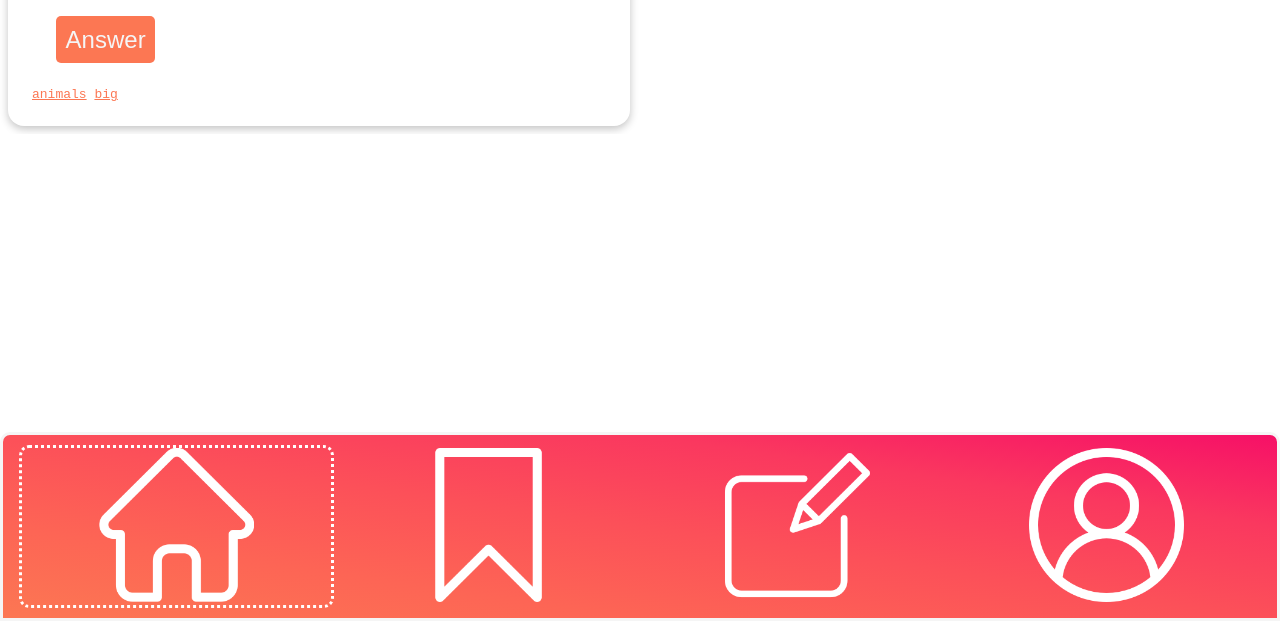
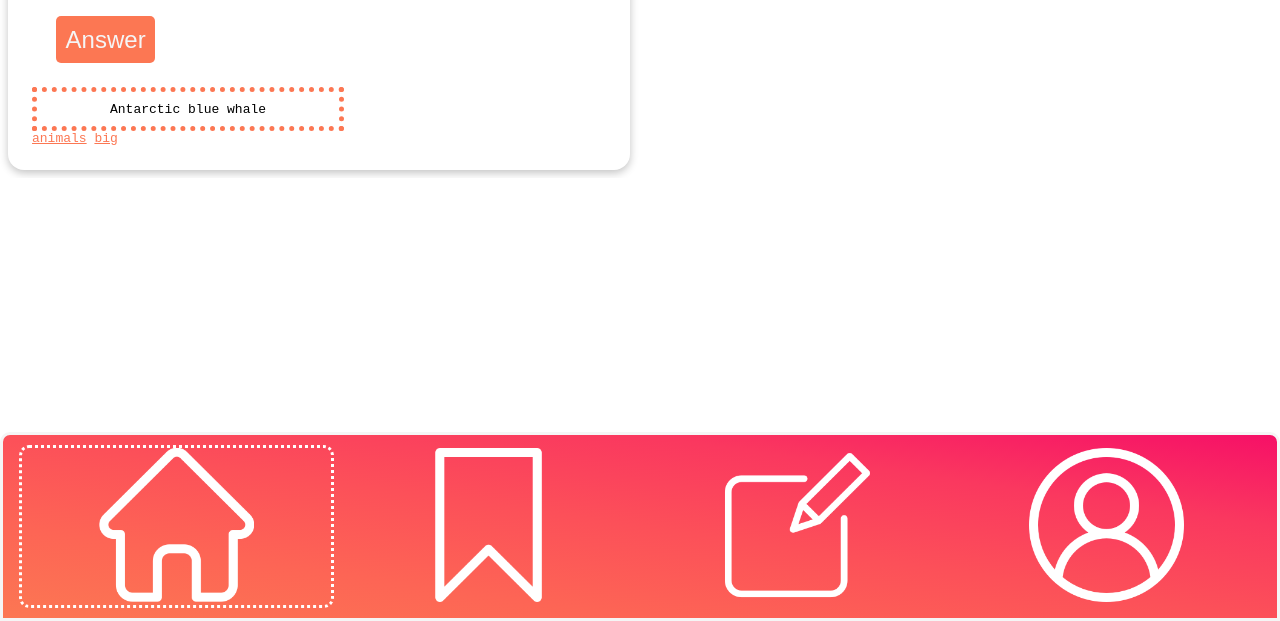
Before and after one commit to AlexJanow/quiz-app, a website: page index.html in a window 1280 px wide. Both pictures are taken after a click on the button "Answer". Shown: the part 179-800 px from the top of the page. Drawn offline with Linux system fonts and the light colour scheme.

Commit message:
add answer toggle and edit re-toggle of bookmark

```diff
--- a/index.html
+++ b/index.html
@@ -17,6 +17,7 @@
             <h2>Question</h2>
             <p>What is the biggest animal in the World?</p>
             <button class="button-answer">Answer</button>
+            <div class="answer">Antarctic blue whale</div>
             <div class="tags">
               <a href="#">animals</a>
               <a href="#">big</a>
--- a/script.js
+++ b/script.js
@@ -9,3 +9,12 @@ for (let i = 0; i < bookmark.length; i++) {
     bookmarkFilled[i].classList.toggle("hidden");
   });
 }
+
+const btn = document.querySelectorAll(".button-answer");
+const answer = document.querySelectorAll(".answer");
+
+for (let j = 0; j < btn.length; j++) {
+  btn[j].addEventListener("click", () => {
+    answer[j].classList.toggle("visible");
+  });
+}
--- a/styles/index.css
+++ b/styles/index.css
@@ -80,6 +80,7 @@
   top: -0.3%;
   right: 50px;
   width: 20%;
+  z-index: 100;
 }
 
 .card-bookmark-filled {
@@ -144,3 +145,14 @@ img {
   justify-content: center;
   border-radius: 5px;
 }
+
+.answer {
+  border: 5px dotted #fc7753;
+  text-align: center;
+  padding: 3%;
+  display: none;
+}
+
+.visible {
+  display: block;
+}
```
